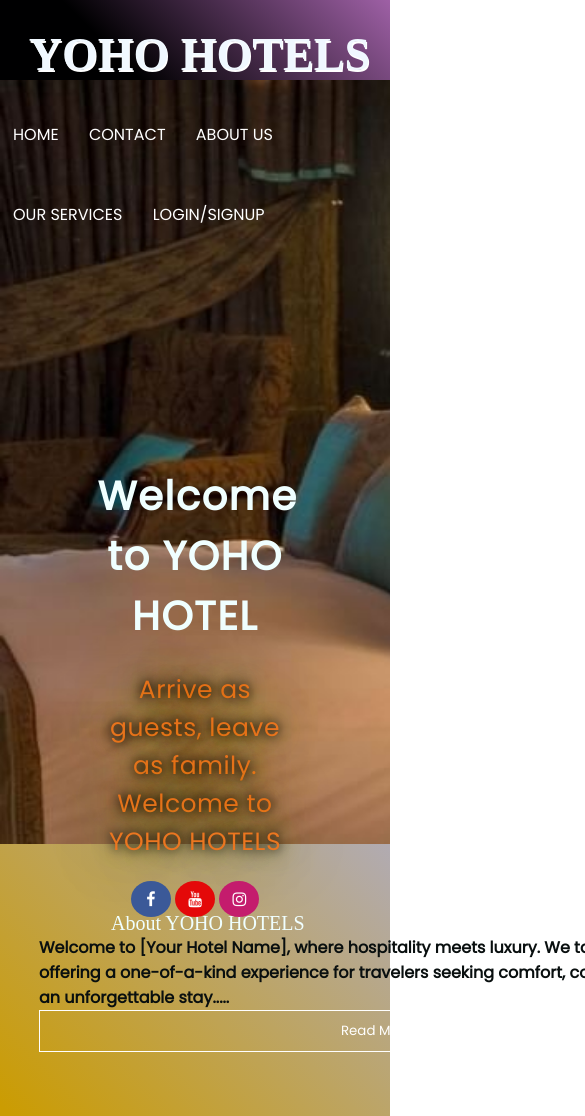
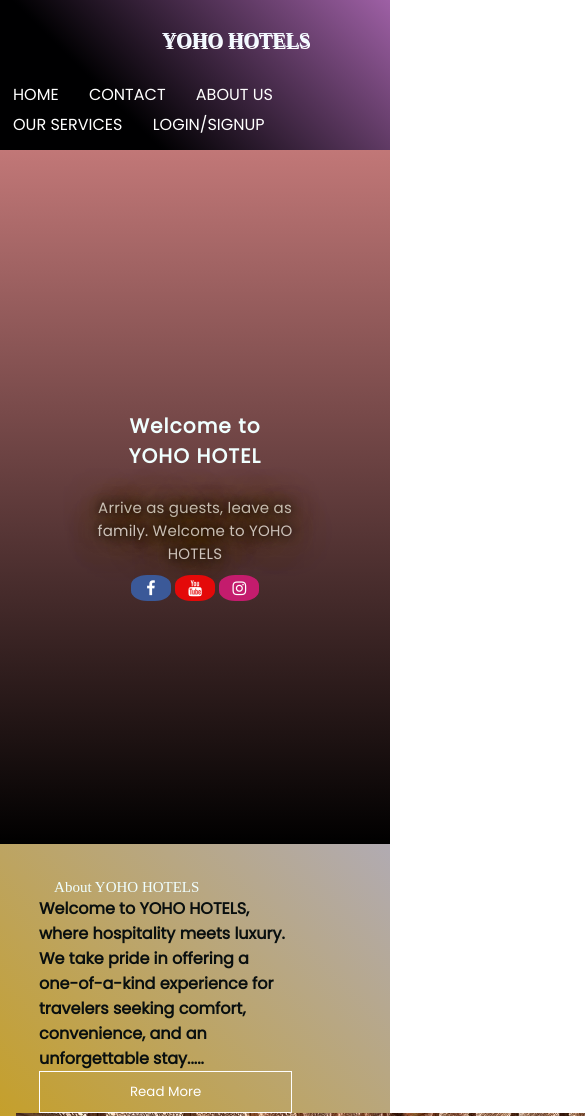
Before and after one commit to nileshvishwa/infotrixs, a plain HTML site: page Task1/index.html in a window 390 px wide. Shown: the top 1116 px of the page, 585 px wide, since content can reach past the window. Drawn offline with Linux system fonts and the light colour scheme; a web font is replaced by a local one.

Commit message:
process to responsive

```diff
--- a/Task1/index.html
+++ b/Task1/index.html
@@ -46,7 +46,7 @@
         </div>
         <div class="para">
             <p>
-                Welcome to [Your Hotel Name], where hospitality meets luxury. We take pride in offering a one-of-a-kind experience for travelers seeking comfort, convenience, and an unforgettable stay.....
+                Welcome to YOHO HOTELS, where hospitality meets luxury. We take pride in offering a one-of-a-kind experience for travelers seeking comfort, convenience, and an unforgettable stay.....
             </p>
             <p class="more-content">Overall, hotels play a crucial role in accommodating travelers and providing them with a comfortable and convenient place to stay during their journeys or vacations. They vary in terms of style, size, and services, allowing guests to choose accommodations that best suit their preferences and needs.</p>
             <button id="read-more">Read More</button>
@@ -85,8 +85,8 @@
             <h2>Contact Info</h2>
             <ul class="info">
                 <li>
-                    <span></span>
-                    <span> Kanpur Uttar Pradesh<br>INDIA</span>
+                    <span>+91 739506***1</span><br>
+                    <span> Kanpur<br> Uttar Pradesh<br>INDIA</span>
                 </li>
             </ul>
         </div>
--- a/Task1/style.css
+++ b/Task1/style.css
@@ -6,6 +6,7 @@
     box-sizing: border-box;
     font-family:  'Gill Sans', 'Gill Sans MT', 'Calibri', 'Trebuchet MS';
 }
+
 section{
     background-image:url(images/ps5.jpg);
     min-height: 100vh;
@@ -389,3 +390,84 @@ footer  p{
     color: #fff;
 
 }
+
+
+@media screen and (max-width:600px){
+
+
+    section{
+        background-image: linear-gradient(#eb9191,#000000);
+            }
+            nav{
+                height: 150px;
+                background-image: linear-gradient(45deg, rgb(0, 0, 1) 30%, rgb(158, 96, 165));
+            }
+            nav h1{
+                font-size: 20px;
+                text-align: right;
+                padding-right: 80px;
+                padding-top:0px;
+            }
+            nav ul{
+                float:left;
+                line-height: 30px;
+            }
+            .article{
+                width:50%;
+                height: 20%;
+                text-align: center;
+                justify-content: center;
+                }
+
+            .article h1{
+                font-size: 20px;
+                letter-spacing: 1.1px;
+                font-weight: 600;
+
+
+            }
+            .article h2{
+                font-size: 15px;
+                color: #cdc2ba;
+                letter-spacing: 0.2px;
+                font-weight: 300;
+                margin-bottom: 10px;
+            }
+            .fa {
+                padding: 5px;
+                font-size: 10px;
+                width: 40px;
+                border-radius: 40%;
+              }
+              .mid{
+                background-image: linear-gradient(45deg, rgb(203, 156, 2) 30%, rgb(177, 171, 178));
+                  height: 100vh;
+                  display: flex;
+                  display: block;
+               }
+               .right h1{
+                text-align: center;
+                font-weight: 50;
+                color: azure;
+                padding-right: 50%;
+                padding-top: 10%;
+                font-family: 'Headland One', serif;
+                font-size:  15px;
+                justify-content: center;
+               }
+               .para{
+                width: 30vh;
+               }
+               .right{
+                margin-left: 10%;
+               }
+               .para p{
+                color: rgb(9, 15, 15);
+                font-weight: 700;
+               }
+               .left{
+               width: 10px;
+               }
+
+
+}
```
